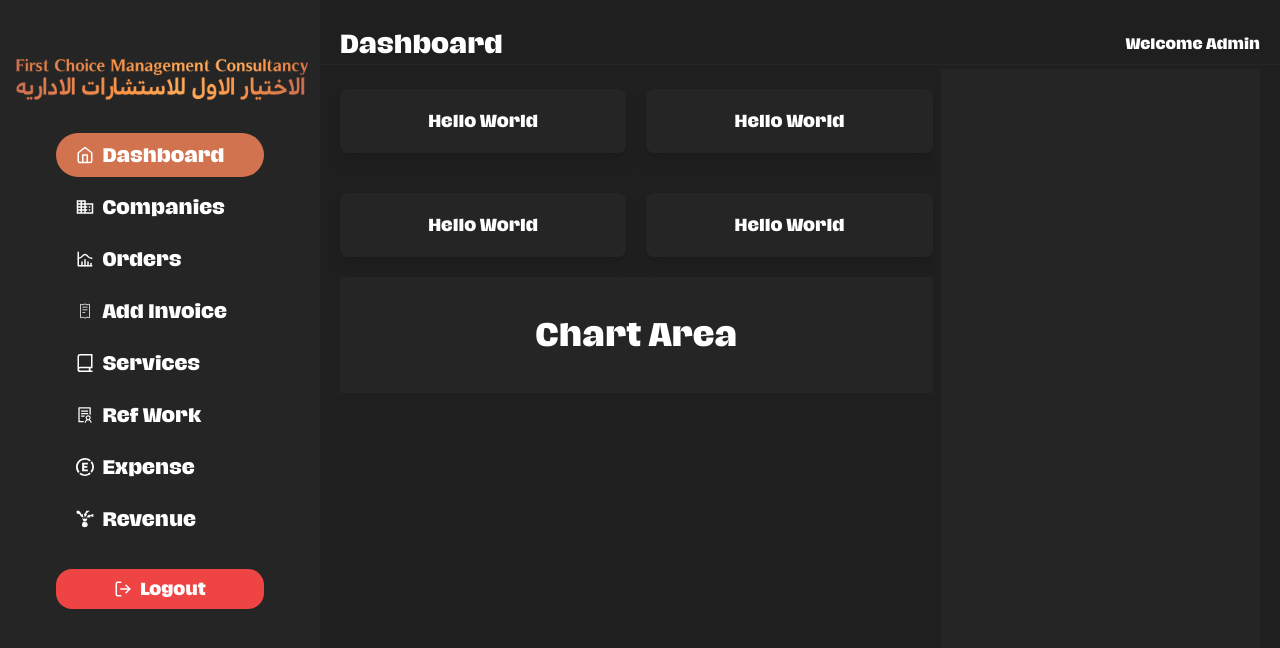
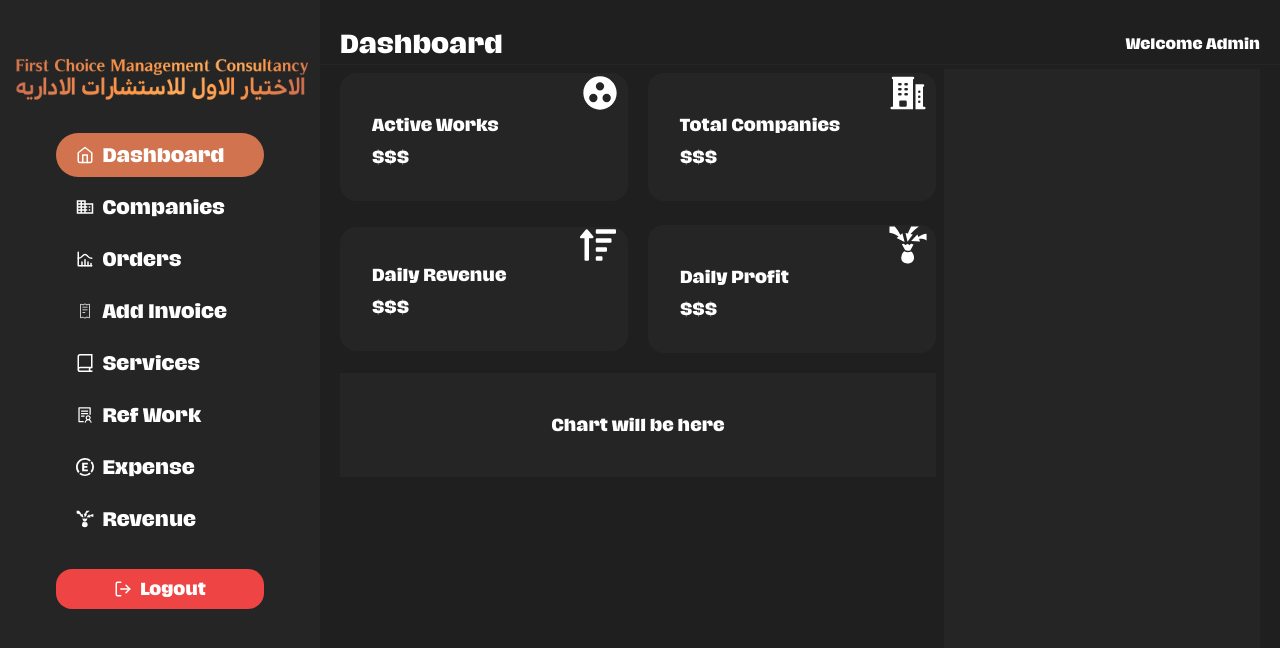
Before and after one commit to arsalanahmad123/firstchoice, a React (Vite) app: page / in a window 1280 px wide. Shown: the top 648 px of the page. Built offline with nearby package versions, Linux system fonts and the light colour scheme; a web font is replaced by a local one.

Commit message:
dashboad, invoice and services screens are settled

```diff
--- a/src/Components/DashboardCard.jsx
+++ b/src/Components/DashboardCard.jsx
@@ -1,24 +1,54 @@
 import React from 'react'
+import { MdGroupWork } from "react-icons/md";
+import { GiProfit } from "react-icons/gi";
+import { FaSortAmountUp } from "react-icons/fa";
+import { HiBuildingOffice2 } from "react-icons/hi2";
+
 
 const DashboardCard = () => {
     return (
         <>
-            <div className='flex flex-row justify-start items-center py-5 gap-x-5 w-full'>
-                <div className='bg-bgLight p-5 text-white flex justify-center items-center w-1/2 rounded-lg shadow-lg '>
-                    <h2>Hello World</h2>
+            <div className='flex flex-row justify-center  items-center py-1 gap-x-5 w-full'>
+                <div className="card w-72 bg-bgLight text-white ">
+                    <MdGroupWork className='size-10 lg:ml-60' />
+                    <div className="card-body pt-">
+                        <h2 className="text-md -mt-8">Active Works</h2>
+                        <p>$$$</p>
+
+                    </div>
                 </div>
-                <div className='bg-bgLight p-5 text-white flex justify-center items-center w-1/2  rounded-lg shadow-lg'>
-                    <h2>Hello World</h2>
+                <div className="card w-72 bg-bgLight text-white">
+                    <HiBuildingOffice2 className='size-10 lg:ml-60' />
+                    <div className="card-body pt-">
+                        <h2 className="text-md -mt-8">Total
+Companies</h2>
+                        <p>$$$</p>
+
+                    </div>
                 </div>
+
+
             </div>
-            <div className='flex flex-row justify-start items-center py-5 gap-x-5 w-full'>
-                <div className='bg-bgLight p-5 text-white flex justify-center items-center w-1/2 rounded-lg shadow-lg '>
-                    <h2>Hello World</h2>
+            <div className='flex flex-row justify-center  items-center py-5 gap-x-5 w-full'>
+            <div className="card w-72 bg-bgLight text-white">
+                    <FaSortAmountUp className='size-9 lg:ml-60' />
+                    <div className="card-body pt-">
+                        <h2 className=" text-md -mt-8">Daily Revenue</h2>
+                        <p>$$$</p>
+
+                    </div>
                 </div>
-                <div className='bg-bgLight p-5 text-white flex justify-center items-center w-1/2  rounded-lg shadow-lg'>
-                    <h2>Hello World</h2>
+                <div className="card w-72 bg-bgLight text-white">
+                    <GiProfit className='size-10 lg:ml-60 ' />
+                    <div className="card-body pt-">
+                        <h2 className="text-md -mt-8">Daily Profit</h2>
+                        <p>$$$</p>
+
+                    </div>
                 </div>
+
             </div>
+
         </>
     )
 }
--- /dev/null
+++ b/src/Components/Donut.jsx
@@ -0,0 +1,29 @@
+import React from 'react';
+import {  Bar } from 'react-chartjs-2';
+
+function Donut() {
+    return (
+        <div className='-pb-9'>
+            <div className='flex flex-col md:justify-around md:flex-row  '>
+                <div className='w-[400px] '>
+                    <Bar
+                        id="bar"
+                        data={{
+                            labels: ['A', 'B', 'C'],
+                            datasets: [
+                                {
+                                    label: 'Citrus Disease Detection',
+                                    data: [10, 20, 90]
+                                },
+                            ],
+
+                        }}
+                    />
+                </div>
+            </div>
+
+        </div>
+    );
+}
+
+export default Donut;
--- /dev/null
+++ b/src/Components/Service_Card.jsx
@@ -0,0 +1,21 @@
+import React from 'react'
+
+const Service_Card = (props) => {
+    return (
+      <div className='flex  gap-x-6'>
+            <div className="card w-72 text-white bg-bgLight left-6 top-7  ">
+            <div className="card-body items-center text-center">
+                <h2 className="card-title">{props.Service_Name}</h2>
+                <p className='flex items-center gap-x-2 '>Sale Price<span className='badge badge-neutral'>34</span></p>
+                <p className='flex items-center gap-x-2 '>Cost Price<span className='badge badge-neutral'>34</span></p>
+
+
+            </div>
+        </div>
+
+        </div>
+
+    )
+}
+
+export default Service_Card
--- a/src/Screens/Dashboard.jsx
+++ b/src/Screens/Dashboard.jsx
@@ -2,7 +2,7 @@ import React from 'react'
 import AppLayout from '../Layout/AppLayout'
 import Wrapper from '../Layout/Wrapper'
 import DashboardCard from '../Components/DashboardCard'
-
+// import Donut from '../Components/Donut'
 const Dashboard = () => {
     return (
         <>
@@ -11,7 +11,8 @@ const Dashboard = () => {
                     <div className='flex flex-col justify-start items-start gap-x-4 w-[65%] min-h-screen'>
                         <DashboardCard />
                         <div className='w-full bg-bgLight flex justify-center items-center p-10'>
-                            <h1 className='text-3xl text-white'>Chart Area</h1>
+                            {/* <Donut className="-lg:ml-9 "/> */}
+                             <h1 className="text-white">Chart will be here</h1>
                         </div>
                     </div>
                     <div className='flex flex-col justify-center items-center w-[35%] min-h-screen bg-bgLight'></div>
--- a/src/Screens/Invoice.jsx
+++ b/src/Screens/Invoice.jsx
@@ -7,7 +7,7 @@ const Invoice = () => {
     return (
         <>
             <Wrapper title={'Invoice'}>
-                <h1 className='text-white mt-3'>Our Latest Invoices</h1>
+                <h1 className='text-white mt-3'>Our Latest Invoices </h1>
                <Table />
             </Wrapper>
         </>
--- a/src/Screens/Services.jsx
+++ b/src/Screens/Services.jsx
@@ -1,11 +1,16 @@
 import React from 'react'
 import AppLayout from '../Layout/AppLayout'
 import Wrapper from '../Layout/Wrapper'
-
+import Service_Card from '../Components/Service_Card'
 const Services = () => {
     return (
         <>
-            <Wrapper title={'Services'}></Wrapper>
+            <Wrapper title={'Services'}>
+                <div className='flex gap-x-6'>
+           <Service_Card  Service_Name="service name will be here" costPrice="costPrice" salePrice="salePrice" />
+           <Service_Card  Service_Name="service name will be here" costPrice="costPrice" salePrice="salePrice" />
+           </div>
+            </Wrapper>
         </>
     )
 }
```
Also changed, not shown: src/assets/lifeline.png (added).
